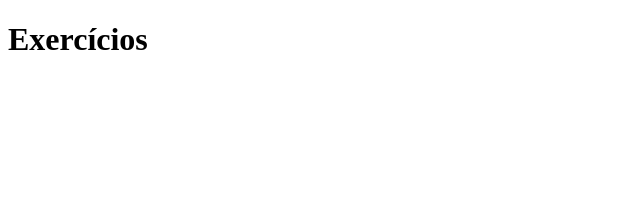
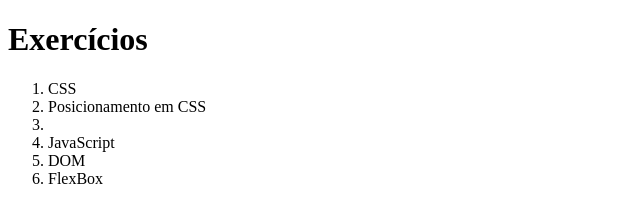
Before and after one commit to camiloLelis/trybe-exercises-, a plain HTML site: page bloco_3/dia_1/exercicio_lista.html in a window 1280 px wide. Shown: the whole page, without its empty margins (0-640 px from the left). Drawn offline with Linux system fonts and the light colour scheme.

Commit message:
criando lista em html

```diff
--- a/bloco_3/dia_1/exercicio_lista.html
+++ b/bloco_3/dia_1/exercicio_lista.html
@@ -6,10 +6,14 @@
   </head>
   <body>
     <h1>Exercícios</h1>
-    <!-- Exercícios
-     1 - Crie uma lista das pessoas que você já fez amizade na Trybe
-     2 - Adicione uma imagem que venha de uma URL externa.
-     3 - Adicione uma imagem que está no seu computador, local
-    -->
+        <ol>
+            <li>CSS</li>
+            <li>Posicionamento em CSS</li>
+            <li><HTML semantico/li>
+            <li>JavaScript</li>
+            <li>DOM</li>
+            <li>FlexBox</li>
+
+        </ol>
   </body>
 </html>
```
